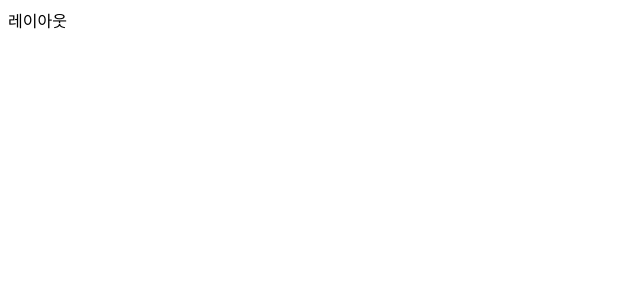
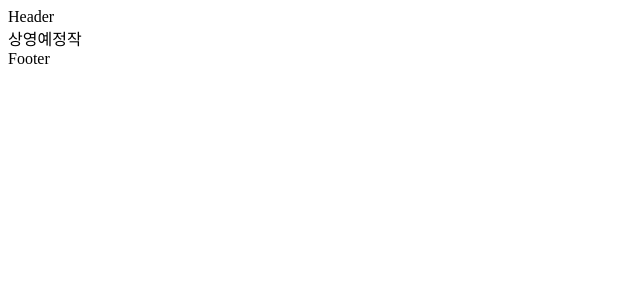
Before and after one commit to hyeeons/movie_story, a React (Create React App) app: page /upcomming in a window 1280 px wide. Shown: the top 300 px of the page, without its empty margins (0-640 px from the left). Built offline with nearby package versions, Linux system fonts and the light colour scheme.

Commit message:
레이아웃구조

```diff
--- a/src/components/layout/Footer.tsx
+++ b/src/components/layout/Footer.tsx
@@ -1,5 +1,5 @@
 import React from "react";
 
-const Footer: React.FC = () => <div>footer</div>;
+const Footer: React.FC = () => <div>Footer</div>;
 
 export default Footer;
--- a/src/components/layout/Layout.tsx
+++ b/src/components/layout/Layout.tsx
@@ -1,5 +1,16 @@
 import React from "react";
+import Header from "./Header";
+import Footer from "./Footer";
+import { Outlet } from "react-router-dom";
 
-const Layout: React.FC = () => <div>레이아웃</div>;
+const Layout: React.FC = () => (
+  <>
+    <Header />
+    <main id="main">
+      <Outlet />
+    </main>
+    <Footer />
+  </>
+);
 
 export default Layout;
```
